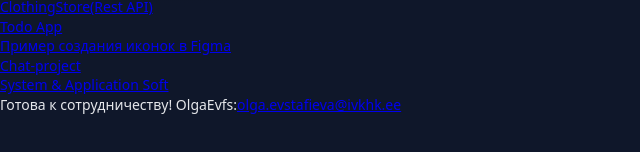
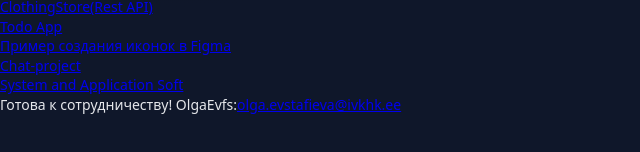
Before and after one commit to OlgaEvfs/OlgaEvfs.github.io, a plain HTML site: page index.html in a window 1280 px wide. Shown: the part 432-584 px from the top of the page, 0-640 px from the left. Drawn offline with Linux system fonts and the light colour scheme; files that its build step writes are made by us from their sources.

Commit message:
Fix link text for System and Application Soft

```diff
--- a/index.html
+++ b/index.html
@@ -59,7 +59,7 @@
 			<br>
 			<a href="https://github.com/OlgaEvfs/Chat-projekt.git">Chat-project</a>
 			<br>
-			<a href="System_&_Application_Soft/index.html">System &amp; Application Soft</a>
+			<a href="System_and_Application_Soft/index.html">System and Application Soft</a>
     	</div>
     </div>
     <footer>
```
